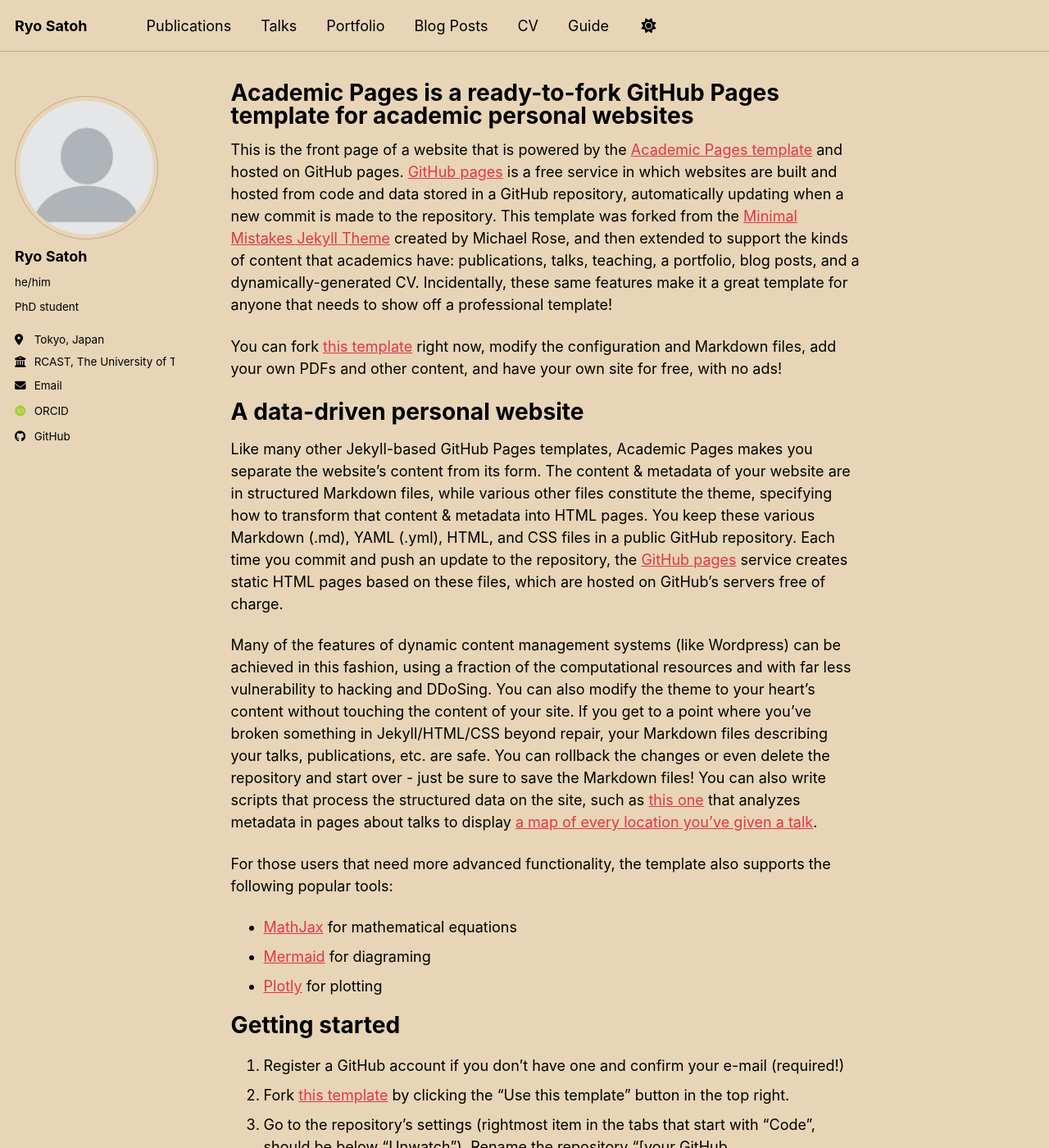
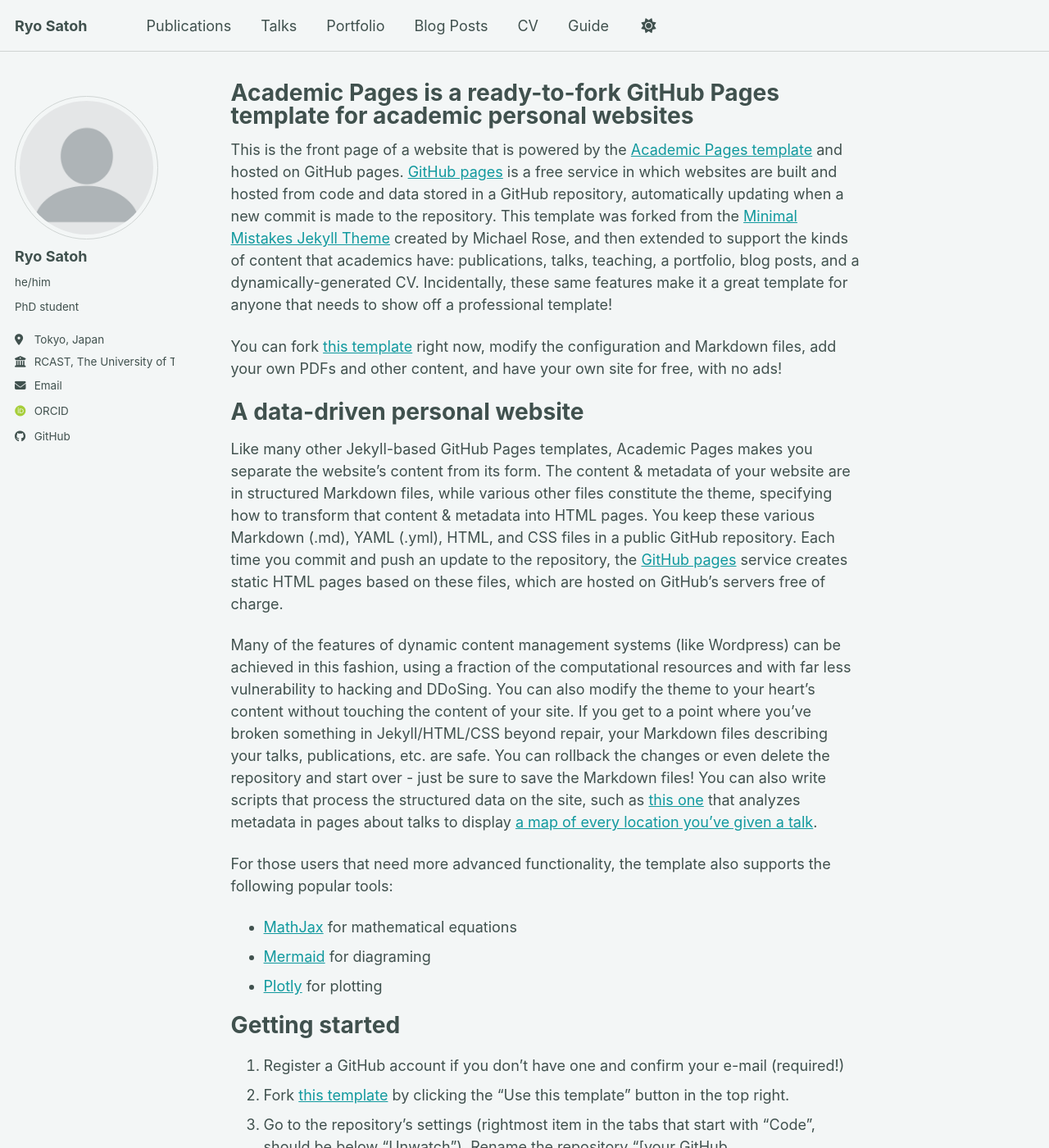
Before and after one commit to ryosatoh/ryosatoh.github.io, a Jekyll site: the page built from _pages/about.md, in a window 1280 px wide and 1400 px high. Shown: the whole window at 82% size. Built offline with Jekyll 4.4.1, drawn with Linux system fonts in a browser that asks for light colours; some web fonts are replaced; a script bundle is joined from its source files by our own code; library files that are not in the unit come from our copies.

Commit message:
Change site_theme to mint in _config.yml

```diff
--- a/_config.yml
+++ b/_config.yml
@@ -8,7 +8,7 @@
 
 # Basic Site Settings
 locale                   : "en-US"
-site_theme               : "sunrise" # the available themes options are "default", "air", "sunrise", "mint", "dirt" and "contrast"
+site_theme               : "mint" # the available themes options are "default", "air", "sunrise", "mint", "dirt" and "contrast"
 title                    : "Ryo Satoh"
 title_separator          : "-"
 name                     : &name "Ryo Satoh"
```
